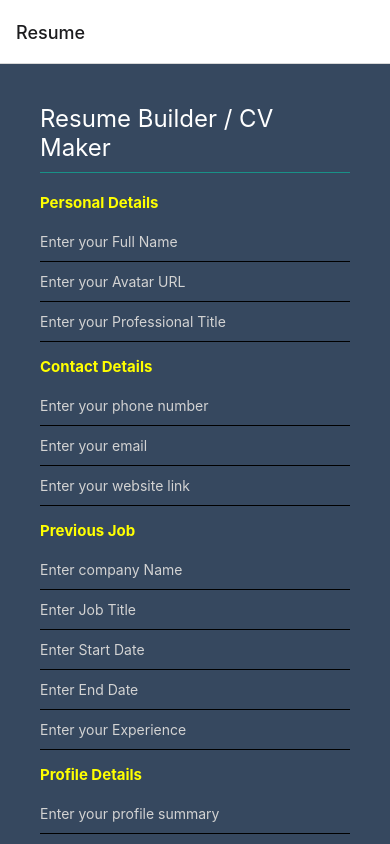
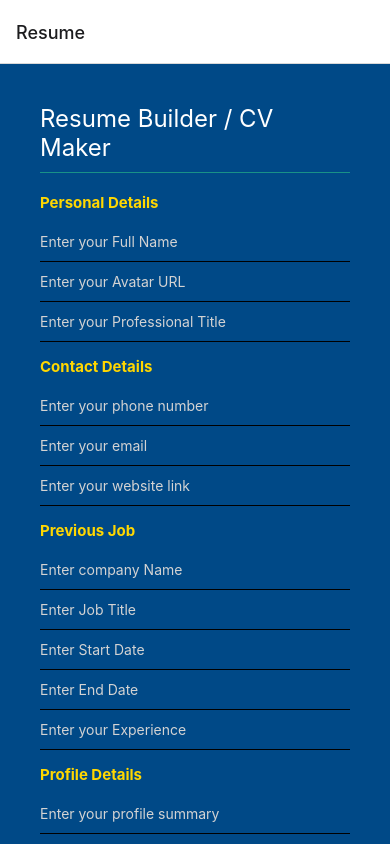
Before and after one commit to Marx-wrld/Resume-Builder, a React Native app in the folder resume/: screen /Resume in a window 390 px wide. Shown: the top 844 px of the page. Built offline with nearby package versions, Linux system fonts and the light colour scheme.

Commit message:
App debug

```diff
--- a/resume/App.js
+++ b/resume/App.js
@@ -20,7 +20,7 @@ export default function App() {
         />
 
         <Stack.Screen
-          name='View CV'
+          name='ShowCV'
           component={ShowCV}
         />
       </Stack.Navigator>
--- a/resume/screens/ResumeForm.js
+++ b/resume/screens/ResumeForm.js
@@ -37,7 +37,7 @@ export default function ResumeForm({ navigation }) {
   const styles = StyleSheet.create({
     container: {
       flex: 1,
-      backgroundColor: "#36485f",
+      backgroundColor: "#004987",
       paddingLeft: 40,
       paddingRight: 40,
       paddingTop: 40,
@@ -47,7 +47,8 @@ export default function ResumeForm({ navigation }) {
       alignSelf: "stretch",
     },
     details: {
-      marginBottom: 15,
+      backgroundColor: "#004987",
+      marginBottom: 15
     },
     headerText: {
       fontSize: 24,
@@ -66,7 +67,7 @@ export default function ResumeForm({ navigation }) {
     },
     titleText: {
       fontWeight: "bold",
-      color: "yellow",
+      color: "gold",
       fontSize: 15,
       marginBottom: 10,
     },
--- a/resume/screens/ShowCV.js
+++ b/resume/screens/ShowCV.js
@@ -60,7 +60,7 @@ export default function ShowCV({ route }) {
       <View style={styles.details}>
         <Text style={styles.titleText}>Personal Details</Text>
         <Image
-          source={{ url: dataObj.avatarUrl }}
+          source={{ uri: dataObj.avatarUrl }}
           //We get the imageUrl from the avatarUrl property
           style={{ width: 80, height: 80 }}
         />
```
